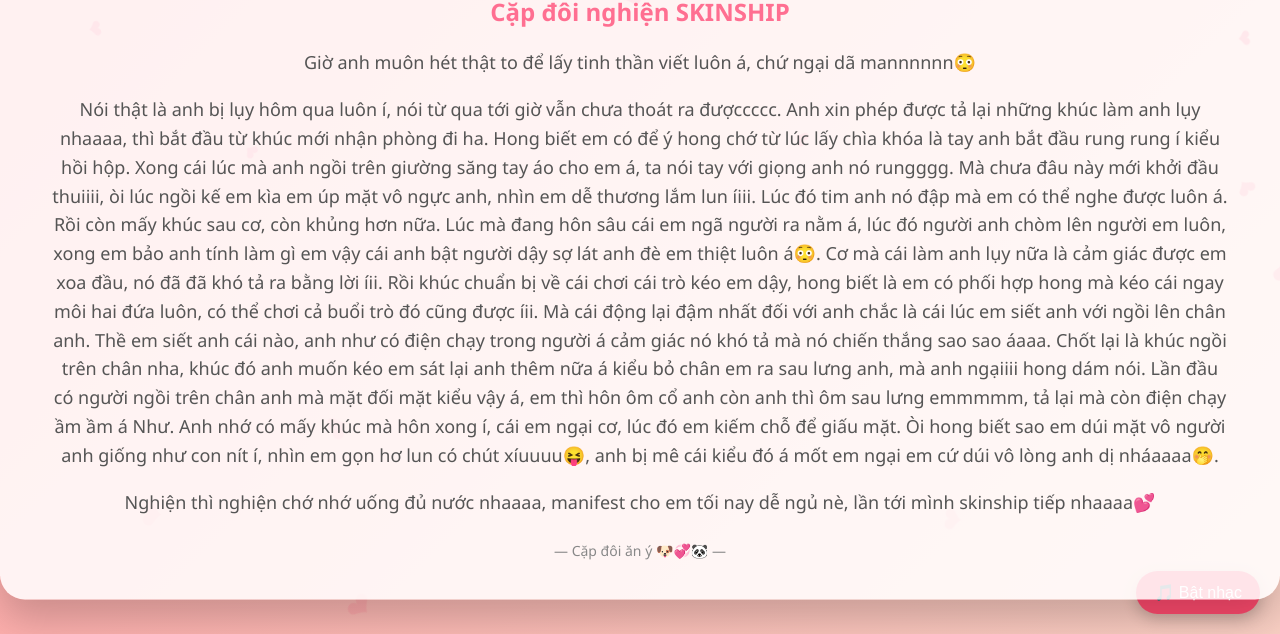
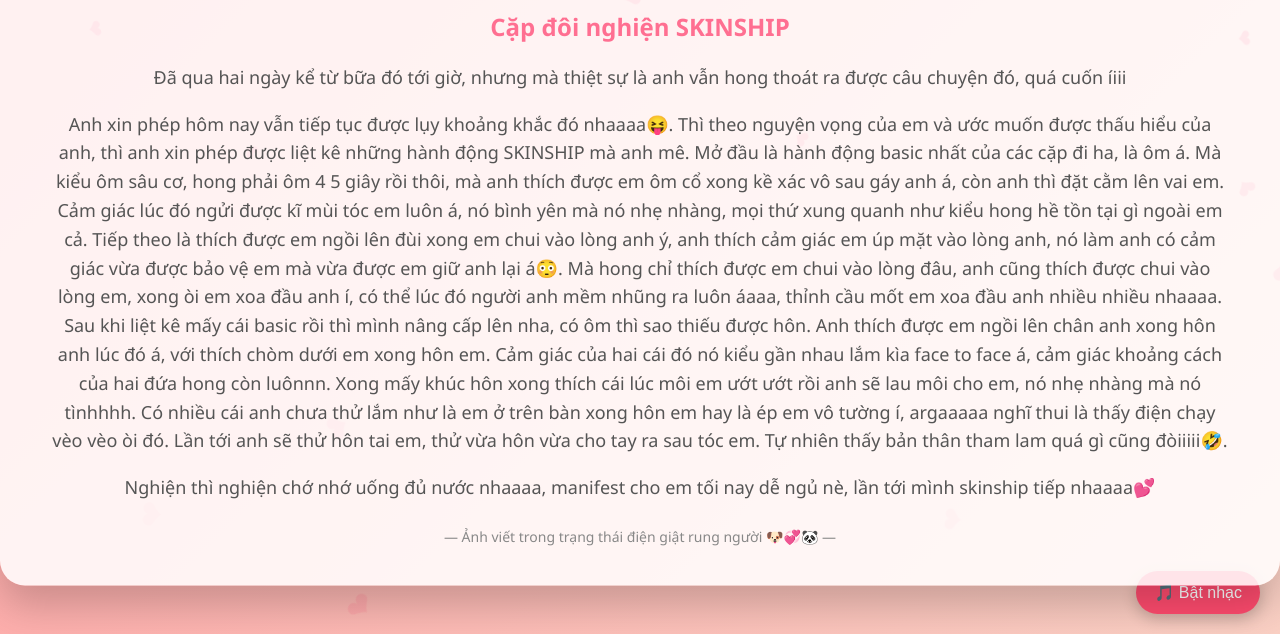
Before and after one commit to ChiPiMinh/nhu, a plain HTML site: page index.html in a window 1280 px wide. Shown: the part 166-800 px from the top of the page. Drawn offline with Linux system fonts and the light colour scheme.

Commit message:
Update index.html

```diff
--- a/index.html
+++ b/index.html
@@ -93,24 +93,21 @@
     <div class="card">
         <h1>💖 Siêu quậy của Minh 💖</h1>
         <h2>Cặp đôi nghiện SKINSHIP</h2>
-        <p>Giờ anh muôn hét thật to để lấy tinh thần viết luôn á, chứ ngại dã mannnnnn😳
-        <p>Nói thật là anh bị lụy hôm qua luôn í, nói từ qua tới giờ vẫn chưa thoát ra đượccccc.
-            Anh xin phép được tả lại những khúc làm anh lụy nhaaaa, thì bắt đầu từ khúc mới nhận phòng đi ha.
-            Hong biết em có để ý hong chớ từ lúc lấy chìa khóa là tay anh bắt đầu rung rung í kiểu hồi hộp.
-            Xong cái lúc mà anh ngồi trên giường săng tay áo cho em á, ta nói tay với giọng anh nó rungggg.
-            Mà chưa đâu này mới khởi đầu thuiiii, òi lúc ngồi kế em kìa em úp mặt vô ngực anh, nhìn em dễ thương lắm lun
-            íiii. Lúc đó tim anh nó đập mà em có thể nghe được luôn á. Rồi còn mấy khúc sau cơ, còn khủng hơn nữa. Lúc mà đang hôn sâu
-            cái em ngã người ra nằm á, lúc đó người anh chòm lên người em luôn, xong em bảo anh tính làm gì em vậy cái anh bật người dậy
-            sợ lát anh đè em thiệt luôn á😳. Cơ mà cái làm anh lụy nữa là cảm giác được em xoa đầu, nó đã đã khó tả ra bằng lời íii.
-            Rồi khúc chuẩn bị về cái chơi cái trò kéo em dậy, hong biết là em có phối hợp hong mà kéo cái ngay môi hai đứa luôn, có thể
-            chơi cả buổi trò đó cũng được íii. Mà cái động lại đậm nhất đối với anh chắc là cái lúc em siết anh với ngồi lên chân anh.
-            Thề em siết anh cái nào, anh như có điện chạy trong người á cảm giác nó khó tả mà nó chiến thắng sao sao áaaa.
-            Chốt lại là khúc ngồi trên chân nha, khúc đó anh muốn kéo em sát lại anh thêm nữa á kiểu bỏ chân em ra sau lưng anh,
-            mà anh ngạiiii hong dám nói. Lần đầu có người ngồi trên chân anh mà mặt đối mặt kiểu vậy á, em thì hôn ôm cổ anh còn anh thì ôm
-            sau lưng emmmmm, tả lại mà còn điện chạy ầm ầm á Như. Anh nhớ có mấy khúc mà hôn xong í, cái em ngại cơ, lúc đó em kiếm chỗ để giấu mặt.
-            Òi hong biết sao em dúi mặt vô người anh giống như con nít í, nhìn em gọn hơ lun có chút xíuuuu😝, anh bị mê cái kiểu đó á mốt em ngại em cứ dúi vô lòng anh dị nháaaaa🤭.
+        <p>Đã qua hai ngày kể từ bữa đó tới giờ, nhưng mà thiệt sự là anh vẫn hong thoát ra được câu chuyện đó, quá cuốn íiii
+        <p>Anh xin phép hôm nay vẫn tiếp tục được lụy khoảng khắc đó nhaaaa😝. Thì theo nguyện vọng của em và ước muốn được thấu hiểu của anh,
+            thì anh xin phép được liệt kê những hành động SKINSHIP mà anh mê. Mở đầu là hành động basic nhất của các cặp đi ha, là ôm á. Mà
+            kiểu ôm sâu cơ, hong phải ôm 4 5 giây rồi thôi, mà anh thích được em ôm cổ xong kề xác vô sau gáy anh á, còn anh thì đặt cằm lên vai em.
+            Cảm giác lúc đó ngửi được kĩ mùi tóc em luôn á, nó bình yên mà nó nhẹ nhàng, mọi thứ xung quanh như kiểu hong hề tồn tại gì ngoài em cả.
+            Tiếp theo là thích được em ngồi lên đùi xong em chui vào lòng anh ý, anh thích cảm giác em úp mặt vào lòng anh, nó làm anh có cảm giác
+            vừa được bảo vệ em mà vừa được em giữ anh lại á😳. Mà hong chỉ thích được em chui vào lòng đâu, anh cũng thích được chui vào lòng em, xong
+            òi em xoa đầu anh í, có thể lúc đó người anh mềm nhũng ra luôn áaaa, thỉnh cầu mốt em xoa đầu anh nhiều nhiều nhaaaa. Sau khi liệt kê mấy cái
+            basic rồi thì mình nâng cấp lên nha, có ôm thì sao thiếu được hôn. Anh thích được em ngồi lên chân anh xong hôn anh lúc đó á, với thích chòm
+            dưới em xong hôn em. Cảm giác của hai cái đó nó kiểu gần nhau lắm kìa face to face á, cảm giác khoảng cách của hai đứa hong còn luônnn.
+            Xong mấy khúc hôn xong thích cái lúc môi em ướt ướt rồi anh sẽ lau môi cho em, nó nhẹ nhàng mà nó tìnhhhh. Có nhiều cái anh chưa thử lắm
+            như là em ở trên bàn xong hôn em hay là ép em vô tường í, argaaaaa nghĩ thui là thấy điện chạy vèo vèo òi đó. Lần tới anh sẽ thử hôn tai em,
+            thử vừa hôn vừa cho tay ra sau tóc em. Tự nhiên thấy bản thân tham lam quá gì cũng đòiiiii🤣.
         <p>Nghiện thì nghiện chớ nhớ uống đủ nước nhaaaa, manifest cho em tối nay dễ ngủ nè, lần tới mình skinship tiếp nhaaaa💕<br></p>
-        <div class="footer">— Cặp đôi ăn ý 🐶💞🐼 —</div>
+        <div class="footer">— Ảnh viết trong trạng thái điện giật rung người 🐶💞🐼 —</div>
     </div>
 
     <!-- Nhạc nền -->
```
